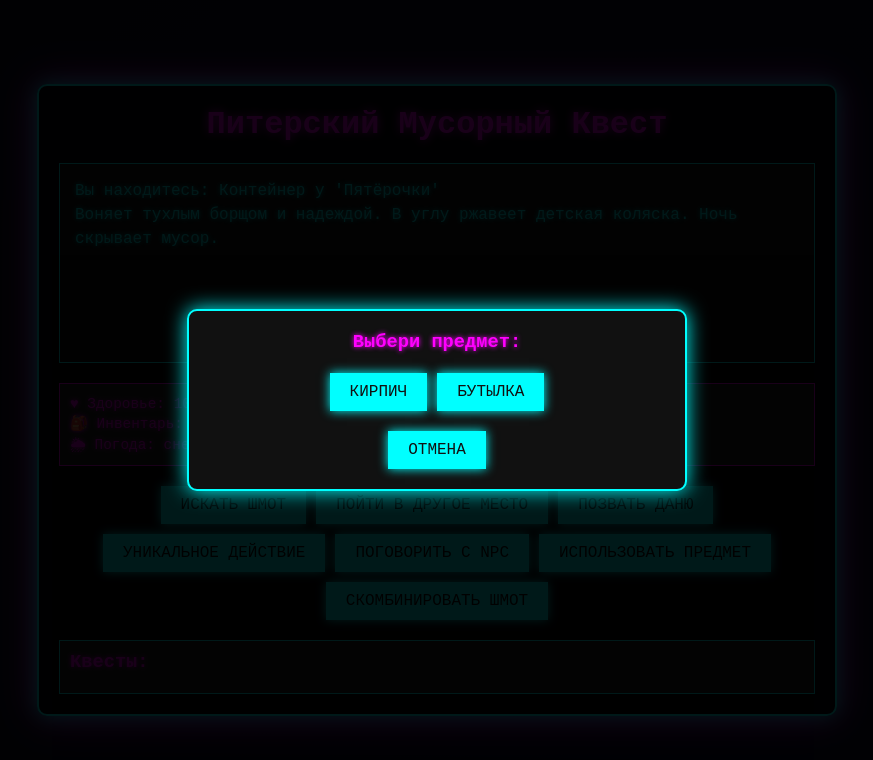
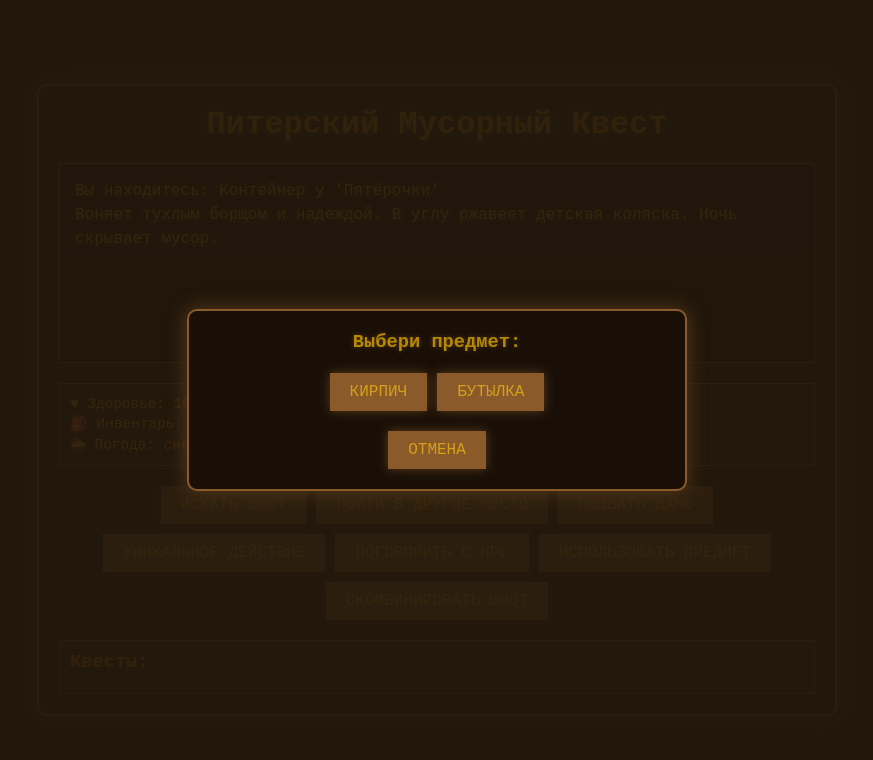
Before and after one commit to yasruletomnabalkone/Bomj, a plain HTML site: page index.html in a window 1280 px wide. Both pictures are taken after a click on the button "ИСПОЛЬЗОВАТЬ ПРЕДМЕТ". Shown: the whole page, without its empty margins (203-1076 px from the left). Drawn offline with Linux system fonts and the light colour scheme.

Commit message:
Update styles.css

```diff
--- a/styles.css
+++ b/styles.css
@@ -6,8 +6,8 @@
 }
 
 body {
-    background: linear-gradient(135deg, #1a1a2e 0%, #16213e 100%);
-    color: #0ff;
+    background: linear-gradient(135deg, #2f1e0f 0%, #3c2a15 100%); /* Тёмно-коричневый градиент */
+    color: #d4a017; /* Грязно-жёлтый текст */
     display: flex;
     justify-content: center;
     align-items: center;
@@ -15,21 +15,23 @@ body {
     padding: 20px;
     overflow-x: hidden;
     transition: background 0.5s;
+    background-image: url('https://www.transparenttextures.com/patterns/dirty-old-black-shirt.png'); /* Текстура грязи */
+    background-size: 200px;
 }
 
 /* Эффекты погоды и времени суток */
 body.rain {
-    background: linear-gradient(135deg, #0f0f1a 0%, #0a0f2e 100%);
+    background: linear-gradient(135deg, #1f140a 0%, #2a1c0f 100%);
     animation: rainEffect 0.5s infinite;
 }
 
 body.snow {
-    background: linear-gradient(135deg, #2e2e3e 0%, #1e2e4e 100%);
+    background: linear-gradient(135deg, #3c2a15 0%, #4a381d 100%);
     animation: snowEffect 2s infinite;
 }
 
 body.night {
-    background: linear-gradient(135deg, #0a0a1a 0%, #050a2e 100%);
+    background: linear-gradient(135deg, #1a0f07 0%, #25180c 100%);
 }
 
 @keyframes rainEffect {
@@ -43,54 +45,54 @@ body.night {
 }
 
 #game-container {
-    background: rgba(0, 0, 0, 0.8);
-    border: 2px solid #0ff;
+    background: rgba(34, 24, 12, 0.9); /* Тёмно-коричневый с прозрачностью */
+    border: 2px solid #8a5a2b; /* Грязно-коричневая рамка */
     border-radius: 10px;
     padding: 20px;
     max-width: 800px;
     width: 100%;
-    box-shadow: 0 0 20px #0ff, 0 0 40px #f0f;
-    animation: neonGlow 1.5s infinite alternate;
+    box-shadow: 0 0 20px #5a3c1e, 0 0 40px #3c2a15;
+    animation: dirtyGlow 1.5s infinite alternate;
 }
 
-@keyframes neonGlow {
+@keyframes dirtyGlow {
     from {
-        box-shadow: 0 0 10px #0ff, 0 0 20px #f0f;
+        box-shadow: 0 0 10px #5a3c1e, 0 0 20px #3c2a15;
     }
     to {
-        box-shadow: 0 0 20px #0ff, 0 0 40px #f0f;
+        box-shadow: 0 0 20px #5a3c1e, 0 0 40px #3c2a15;
     }
 }
 
 h1 {
     text-align: center;
-    color: #f0f;
-    text-shadow: 0 0 10px #f0f;
+    color: #b58900; /* Грязно-жёлтый заголовок */
+    text-shadow: 0 0 10px #5a3c1e;
     margin-bottom: 20px;
     font-size: 2rem;
 }
 
 #output {
-    background: #111;
-    border: 1px solid #0ff;
+    background: #1a0f07; /* Очень тёмный коричневый */
+    border: 1px solid #8a5a2b;
     padding: 15px;
     margin-bottom: 20px;
     height: 200px;
     overflow-y: auto;
-    color: #0ff;
-    text-shadow: 0 0 5px #0ff;
+    color: #d4a017;
+    text-shadow: 0 0 5px #5a3c1e;
     font-size: 1rem;
     line-height: 1.5;
     white-space: pre-wrap;
 }
 
 #status {
-    background: #222;
-    border: 1px solid #f0f;
+    background: #2f1e0f;
+    border: 1px solid #8a5a2b;
     padding: 10px;
     margin-bottom: 20px;
-    color: #f0f;
-    text-shadow: 0 0 5px #f0f;
+    color: #d4a017;
+    text-shadow: 0 0 5px #5a3c1e;
     font-size: 0.9rem;
     line-height: 1.4;
 }
@@ -104,32 +106,33 @@ h1 {
 }
 
 button {
-    background: #0ff;
-    color: #111;
+    background: #8a5a2b; /* Ржаво-коричневый */
+    color: #d4a017;
     border: none;
     padding: 10px 20px;
     font-size: 1rem;
     cursor: pointer;
     text-transform: uppercase;
     transition: all 0.3s;
-    box-shadow: 0 0 10px #0ff;
+    box-shadow: 0 0 10px #5a3c1e;
 }
 
 button:hover {
-    background: #f0f;
-    color: #000;
-    box-shadow: 0 0 20px #f0f;
+    background: #b58900; /* Грязно-жёлтый при наведении */
+    color: #1a0f07;
+    box-shadow: 0 0 20px #5a3c1e;
 }
 
 #restart-btn {
-    background: #f00;
-    color: #fff;
-    box-shadow: 0 0 10px #f00;
+    background: #a52a2a; /* Тёмно-красный для кнопки перезапуска */
+    color: #d4a017;
+    box-shadow: 0 0 10px #5a3c1e;
+    display: none; /* По умолчанию скрыта */
 }
 
 #restart-btn:hover {
-    background: #ff4040;
-    box-shadow: 0 0 20px #ff4040;
+    background: #c0392b;
+    box-shadow: 0 0 20px #5a3c1e;
 }
 
 #danya-options {
@@ -147,26 +150,26 @@ button:hover {
     left: 0;
     width: 100%;
     height: 100%;
-    background: rgba(0, 0, 0, 0.9);
+    background: rgba(34, 24, 12, 0.9);
     z-index: 1000;
     justify-content: center;
     align-items: center;
 }
 
 .modal-content {
-    background: #111;
-    border: 2px solid #0ff;
+    background: #1a0f07;
+    border: 2px solid #8a5a2b;
     padding: 20px;
     border-radius: 10px;
     text-align: center;
-    box-shadow: 0 0 20px #0ff;
+    box-shadow: 0 0 20px #5a3c1e;
     max-width: 500px;
     width: 90%;
 }
 
 .modal-content h3 {
-    color: #f0f;
-    text-shadow: 0 0 5px #f0f;
+    color: #b58900;
+    text-shadow: 0 0 5px #5a3c1e;
     margin-bottom: 20px;
 }
 
@@ -194,16 +197,16 @@ button:hover {
 }
 
 .quest-log {
-    background: #222;
-    border: 1px solid #0ff;
+    background: #2f1e0f;
+    border: 1px solid #8a5a2b;
     padding: 10px;
-    color: #0ff;
-    text-shadow: 0 0 5px #0ff;
+    color: #d4a017;
+    text-shadow: 0 0 5px #5a3c1e;
 }
 
 .quest-log h3 {
-    color: #f0f;
-    text-shadow: 0 0 5px #f0f;
+    color: #b58900;
+    text-shadow: 0 0 5px #5a3c1e;
     margin-bottom: 10px;
 }
 
```
